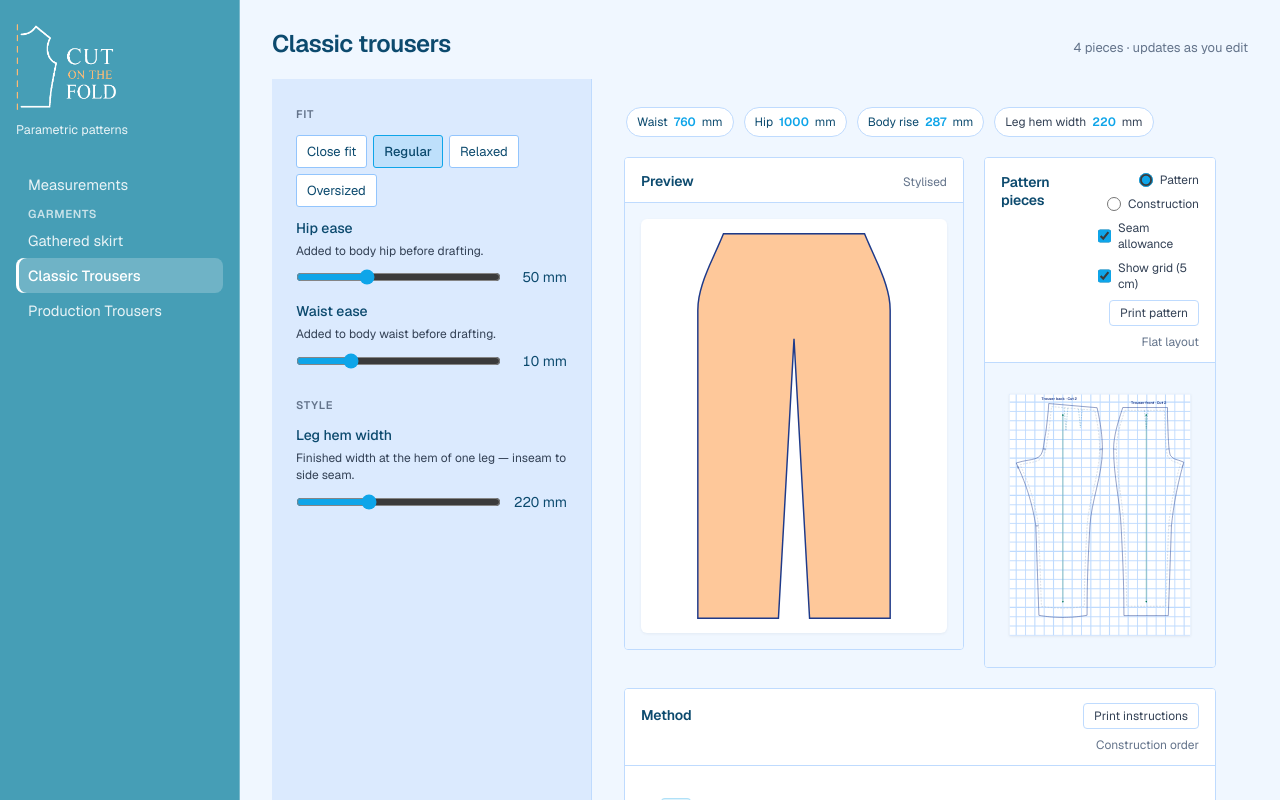
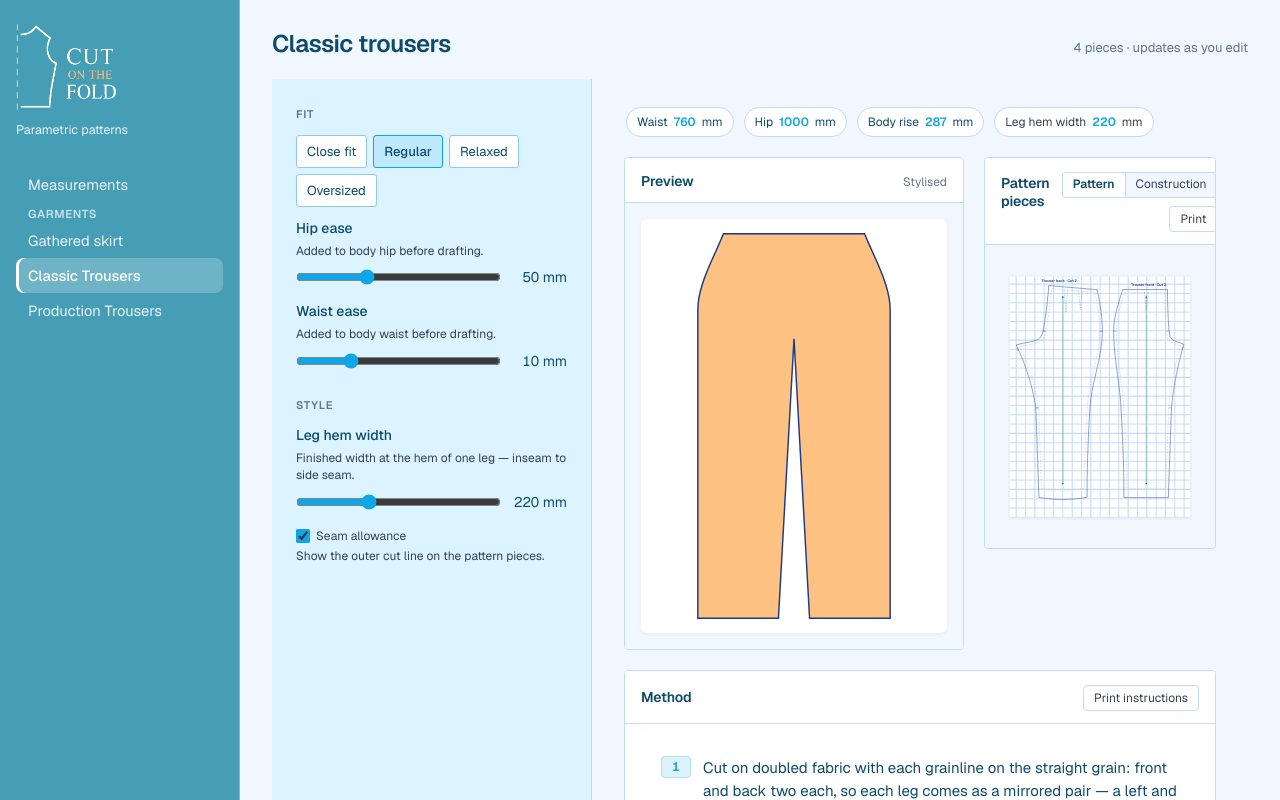
Before and after one commit to HelenStaniland/cutonthefold, a Next.js app: page /garments/classic-trousers in a window 1280 px wide. Shown: the top 800 px of the page. Built offline with nearby package versions, Linux system fonts and the light colour scheme.

Commit message:
Move buttons to make more space

```diff
--- a/app/garments/TrousersView.tsx
+++ b/app/garments/TrousersView.tsx
@@ -104,7 +104,6 @@ export default function TrousersView({ block, title }: TrousersViewProps) {
   const [legBottomWidth, setLegBottomWidth] = useState(220);
   const [ease, setEase] = useState<Ease>(() => easeForFit(DEFAULT_FIT)!);
   const [selectedStepId, setSelectedStepId] = useState<string | null>(null);
-  const [showGrid, setShowGrid] = useState(true);
   const [viewMode, setViewMode] = useState<PatternViewMode>("pattern");
   const [showSeamAllowance, setShowSeamAllowance] = useState(true);
 
@@ -116,7 +115,8 @@ export default function TrousersView({ block, title }: TrousersViewProps) {
   const net = draftTrousers(draftBody, style);
   const construction = validation.valid ? trouserConstruction(draftBody, style) : [];
   const pattern = withSeamAllowance(net, DEFAULT_SEAM_ALLOWANCE);
-  const displayPattern = showSeamAllowance ? pattern : net;
+  const displayPattern =
+    viewMode === "pattern" && showSeamAllowance ? pattern : net;
   const preview = previewTrousers(draftBody, style);
   const method = trouserInstructions();
   const selectedStep = method.find((step) => step.id === selectedStepId);
@@ -337,6 +337,23 @@ export default function TrousersView({ block, title }: TrousersViewProps) {
                 <span className={styles.rangeValue}>{legBottomWidth} mm</span>
               </div>
             </div>
+            <div className={styles.field}>
+              <label className={styles.inlineToggle} htmlFor="show-seam-allowance">
+                <input
+                  id="show-seam-allowance"
+                  type="checkbox"
+                  checked={showSeamAllowance}
+                  disabled={viewMode === "construction"}
+                  onChange={(e) => setShowSeamAllowance(e.target.checked)}
+                />
+                Seam allowance
+              </label>
+              <span className={styles.fieldHint}>
+                {viewMode === "construction"
+                  ? "Available in Pattern view."
+                  : "Show the outer cut line on the pattern pieces."}
+              </span>
+            </div>
           </section>
 
           {validation.issues.length > 0 && (
@@ -417,56 +434,37 @@ export default function TrousersView({ block, title }: TrousersViewProps) {
               <div className={styles.cardHeader}>
                 <h2 className={styles.cardTitle}>Pattern pieces</h2>
                 <div className={styles.cardHeaderActions}>
-                  <label className={styles.gridToggle}>
-                    <input
-                      type="radio"
-                      name="patternView"
-                      checked={viewMode === "pattern"}
-                      onChange={() => {
-                        setViewMode("pattern");
-                        setShowSeamAllowance(true);
-                      }}
-                    />
+                  <div
+                    className={styles.segmentedControl}
+                    role="group"
+                    aria-label="View mode"
+                  >
+                    <button
+                      type="button"
+                      className={`${styles.segmentButton} ${viewMode === "pattern" ? styles.segmentButtonActive : ""}`}
+                      aria-pressed={viewMode === "pattern"}
+                      onClick={() => setViewMode("pattern")}
+                    >
                       Pattern
-                  </label>
-                  <label className={styles.gridToggle}>
-                    <input
-                      type="radio"
-                      name="patternView"
-                      checked={viewMode === "construction"}
-                      onChange={() => {
-                        setViewMode("construction");
-                        setShowSeamAllowance(false);
-                      }}
-                    />
+                    </button>
+                    <button
+                      type="button"
+                      className={`${styles.segmentButton} ${viewMode === "construction" ? styles.segmentButtonActive : ""}`}
+                      aria-pressed={viewMode === "construction"}
+                      onClick={() => setViewMode("construction")}
+                    >
                       Construction
-                  </label>
-                  <label className={styles.gridToggle}>
-                    <input
-                      type="checkbox"
-                      checked={showSeamAllowance}
-                      onChange={(e) => setShowSeamAllowance(e.target.checked)}
-                    />
-                    Seam allowance
-                  </label>
-                  <label className={styles.gridToggle}>
-                    <input
-                      type="checkbox"
-                      checked={showGrid}
-                      onChange={(e) => setShowGrid(e.target.checked)}
-                    />
-                    Show grid (5 cm)
-                  </label>
+                    </button>
+                  </div>
                   {validation.valid && (
                     <button
                       type="button"
                       className={styles.printAction}
                       onClick={() => downloadPattern(pattern)}
                     >
-                      Print pattern
+                      Print
                     </button>
                   )}
-                  <span className={styles.cardSubtitle}>Flat layout</span>
                 </div>
               </div>
               <div className={`${styles.cardBody} ${styles.patternCardBody}`}>
@@ -502,7 +500,6 @@ export default function TrousersView({ block, title }: TrousersViewProps) {
           filter="url(#paperShadow)"
         />
 
-        {showGrid && (
         <g
           className={styles.referenceGrid}
           clipPath="url(#paperClip)"
@@ -522,7 +519,6 @@ export default function TrousersView({ block, title }: TrousersViewProps) {
             />
           ))}
         </g>
-        )}
 
         {placed.map(({ piece, dx, dy, top, labelX }) => {
           const boundary = pieceBoundary(piece);
@@ -914,7 +910,6 @@ export default function TrousersView({ block, title }: TrousersViewProps) {
                   >
                     Print instructions
                   </button>
-                  <span className={styles.cardSubtitle}>Construction order</span>
                 </div>
               </div>
               <div className={styles.methodBody}>
--- a/app/shell.module.css
+++ b/app/shell.module.css
@@ -7,7 +7,7 @@
   --sidebar-ink-faint: rgba(255, 255, 255, 0.7);
   --sidebar-active: rgba(255, 255, 255, 0.22);
   --sidebar-border: rgba(255, 255, 255, 0.28);
-  --controls-bg: #dbeafe;
+  --controls-bg: #94e5fc36;
   --controls-ink: #0c4a6e;
   --controls-ink-muted: #334155;
   --controls-ink-faint: #64748b;
@@ -36,7 +36,7 @@
   --radius: 4px;
   --radius-sm: 3px;
   /* Preview garment — saved periwinkle: skirt #d4daf8, waistband #bcc8f2 */
-  --preview-skirt: #fec89a;
+  --preview-skirt: #fdbb74e7;
   --preview-waistband: #fee8cc;
   --preview-stroke: var(--pattern-outline);
 
@@ -51,9 +51,9 @@
   --nav-active-bar: #ffffff;
 
   /* Logo — override --logo-ink and --logo-fold to recolour the mark */
-  --logo-ink: #001b36;
-  --logo-fold: #ea580c;
 
+  --logo-ink: #ffffff;
+  --logo-fold:#FDBA74;
   min-height: 100vh;
   display: flex;
   flex-direction: column;
@@ -111,13 +111,6 @@
 
 .logoFoldLayer {
   background-color: var(--logo-fold);
-}
-
-.desktopNav .logo,
-.mobileTopBar .logo,
-.mobileDrawer .logo {
-  --logo-ink: #ffffff;
-  --logo-fold: #fdba74;
 }
 
 .brandText h1 {
@@ -541,9 +534,59 @@
 
 .cardHeaderActions {
   display: flex;
-  flex-direction: column;
-  align-items: flex-end;
-  gap: 8px;
+  flex-direction: row;
+  flex-wrap: wrap;
+  align-items: center;
+  justify-content: flex-end;
+  gap: 8px 12px;
+}
+
+.segmentedControl {
+  display: inline-flex;
+  border: 1px solid var(--border);
+  border-radius: var(--radius-sm);
+  overflow: hidden;
+  background: var(--workspace);
+}
+
+.segmentButton {
+  padding: 4px 10px;
+  font-size: 0.75rem;
+  font-family: inherit;
+  border: none;
+  background: transparent;
+  color: var(--ink-muted);
+  cursor: pointer;
+  line-height: 1.3;
+}
+
+.segmentButton + .segmentButton {
+  border-left: 1px solid var(--border);
+}
+
+.segmentButtonActive {
+  background: var(--panel);
+  color: var(--ink);
+  font-weight: 600;
+}
+
+.inlineToggle {
+  display: inline-flex;
+  align-items: center;
+  gap: 6px;
+  font-size: 0.75rem;
+  color: var(--ink-muted);
+  cursor: pointer;
+  user-select: none;
+  white-space: nowrap;
+}
+
+.inlineToggle input {
+  width: 14px;
+  height: 14px;
+  margin: 0;
+  accent-color: var(--accent);
+  cursor: pointer;
 }
 
 .gridToggle {
```
Also changed, not shown: app/garments/gathered-skirt/page.tsx (+0 -15 lines). Lines whose indentation alone changed are shown as unchanged.
